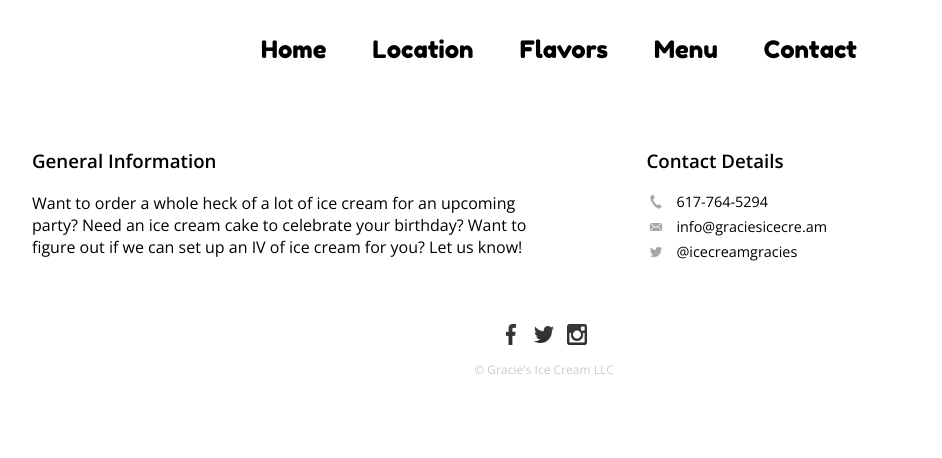
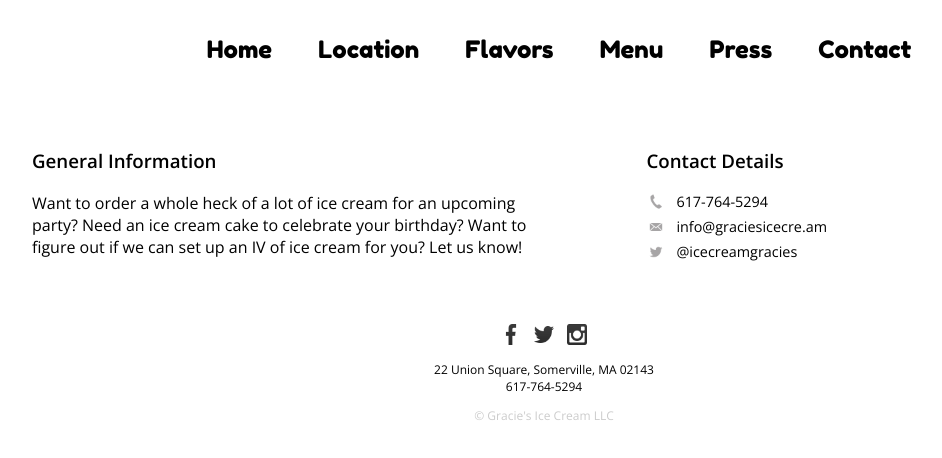
Before and after one commit to 2percentmelk/gracies-icecream, a plain HTML site: page template-contact.html in a window 1280 px wide. Shown: the whole page, without its empty margins (96-1038 px from the left). Drawn offline with nearby package versions, Linux system fonts and the light colour scheme.

Commit message:
updating footer on contact location and press pages

```diff
--- a/template-contact.html
+++ b/template-contact.html
@@ -26,6 +26,7 @@
 		        <li><a href="template-location.html">Location</a></li>
 		        <li><a href="template-gallery.html">Flavors</a></li>
 		        <li><a href="menu.html">Menu</a></li>
+		        <li><a href="template-press.html">Press</a></li>
 		        <li><a href="template-contact.html">Contact</a></li>
 		    </ul>
 		</nav>
@@ -55,6 +56,10 @@
 	        	<a target="_blank" href=" http://instagram.com/icecreamgracies">
 	            	<img class="social-icon" src="img/instagram.png">
 	        	</a>
+	        	<section class="Footer-Contact">
+		        	<p>22 Union Square, Somerville, MA 02143<br/>
+		        	<a href="tel:617-764-5294">617-764-5294</a></p>
+		        </section>
 	        	<p>&copy; Gracie's Ice Cream LLC</p>
 			</footer>
 
```
Also changed, not shown: template-location.html (+4 -0 lines), template-press.html (+1 -0 lines). Lines whose indentation alone changed are shown as unchanged.
